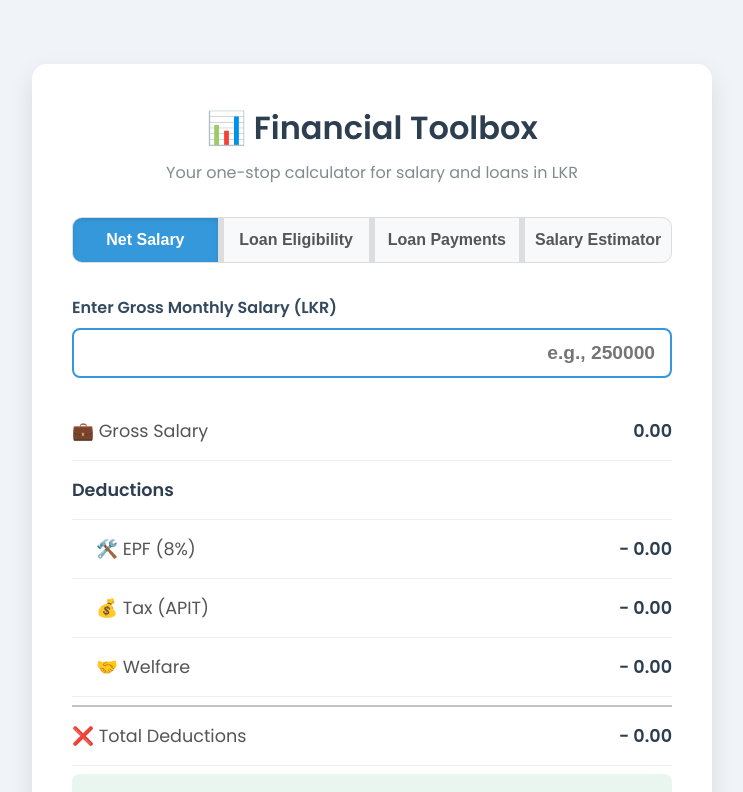
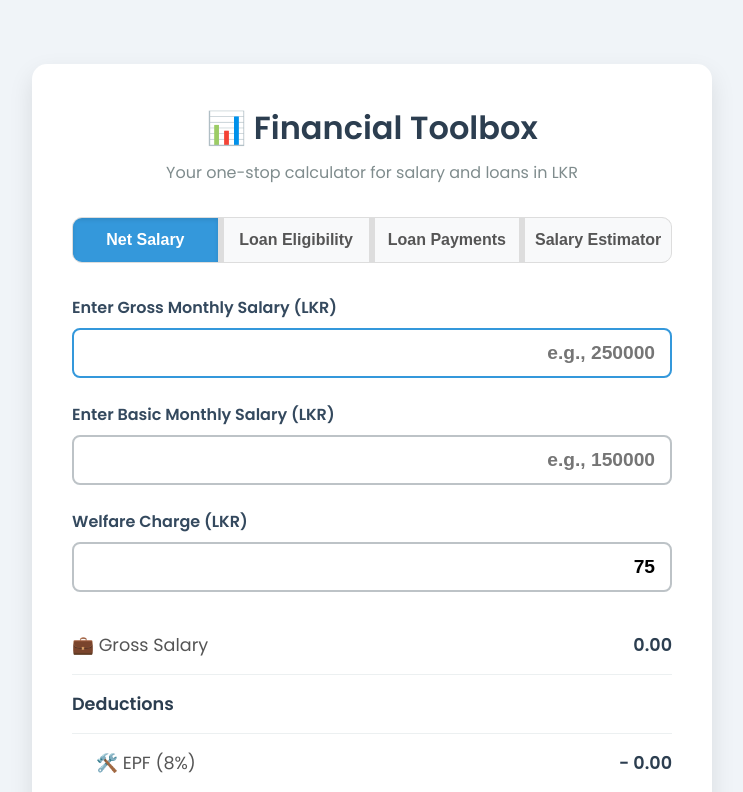
Before and after one commit to hiranEranda/salary-calculator, a Next.js app: page / in a window 1280 px wide. Shown: the top 792 px of the page, without its empty margins (268-1011 px from the left). Built offline with nearby package versions, Linux system fonts and the light colour scheme.

Commit message:
feat: support basic salary and welfare inputs

```diff
--- a/components/SalaryCalculator.tsx
+++ b/components/SalaryCalculator.tsx
@@ -16,29 +16,34 @@
 
 export default function SalaryCalculator(): JSX.Element {
         const [grossSalary, setGrossSalary] = useState<string>("");
+        const [basicSalary, setBasicSalary] = useState<string>("");
+        const [welfareCharge, setWelfareCharge] = useState<string>("75");
 
-	const handleSalaryChange = (event: React.ChangeEvent<HTMLInputElement>) => {
+        const handleInputChange = (
+                setter: React.Dispatch<React.SetStateAction<string>>,
+        ) => (event: React.ChangeEvent<HTMLInputElement>) => {
                 const value = event.target.value;
                 if (/^\d*\.?\d*$/.test(value)) {
-			setGrossSalary(value);
+                        setter(value);
                 }
         };
 
         const salaryDetails = useMemo<SalaryBreakdown>(() => {
-		const salaryNum = parseFloat(grossSalary) || 0;
+                const gross = parseFloat(grossSalary) || 0;
+                const basic = parseFloat(basicSalary) || 0;
+                const welfare = parseFloat(welfareCharge) || 0;
 
-		if (salaryNum === 0) {
+                if (gross === 0 && basic === 0 && welfare === 0) {
                         return { gross: 0, epf: 0, tax: 0, welfare: 0, totalDeductions: 0, netSalary: 0 };
                 }
 
-		const epf = salaryNum * 0.08;
-		const tax = calculateTax(salaryNum);
-		const welfare = 75;
+                const epf = basic * 0.08;
+                const tax = calculateTax(gross);
                 const totalDeductions = epf + tax + welfare;
-		const netSalary = salaryNum - totalDeductions;
+                const netSalary = gross - totalDeductions;
 
-		return { gross: salaryNum, epf, tax, welfare, totalDeductions, netSalary };
-	}, [grossSalary]);
+                return { gross, epf, tax, welfare, totalDeductions, netSalary };
+        }, [grossSalary, basicSalary, welfareCharge]);
 
         return (
                 <div className="tool-content">
@@ -50,9 +55,33 @@
                                         inputMode="decimal"
                                         className="salary-input"
                                         value={grossSalary}
-					onChange={handleSalaryChange}
+                                        onChange={handleInputChange(setGrossSalary)}
                                         placeholder="e.g., 250000"
                                         autoFocus
+                                />
+                        </div>
+                        <div className="input-area">
+                                <label htmlFor="basic-salary">Enter Basic Monthly Salary (LKR)</label>
+                                <input
+                                        id="basic-salary"
+                                        type="text"
+                                        inputMode="decimal"
+                                        className="salary-input"
+                                        value={basicSalary}
+                                        onChange={handleInputChange(setBasicSalary)}
+                                        placeholder="e.g., 150000"
+                                />
+                        </div>
+                        <div className="input-area">
+                                <label htmlFor="welfare-charge">Welfare Charge (LKR)</label>
+                                <input
+                                        id="welfare-charge"
+                                        type="text"
+                                        inputMode="decimal"
+                                        className="salary-input"
+                                        value={welfareCharge}
+                                        onChange={handleInputChange(setWelfareCharge)}
+                                        placeholder="e.g., 75"
                                 />
                         </div>
 
```
Lines whose indentation alone changed are shown as unchanged.
